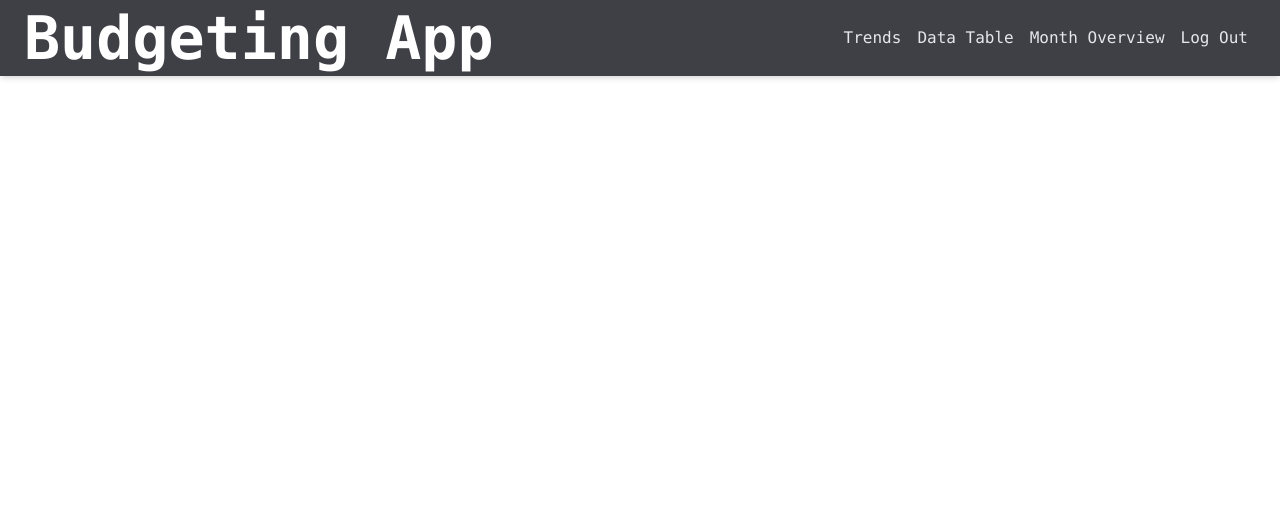
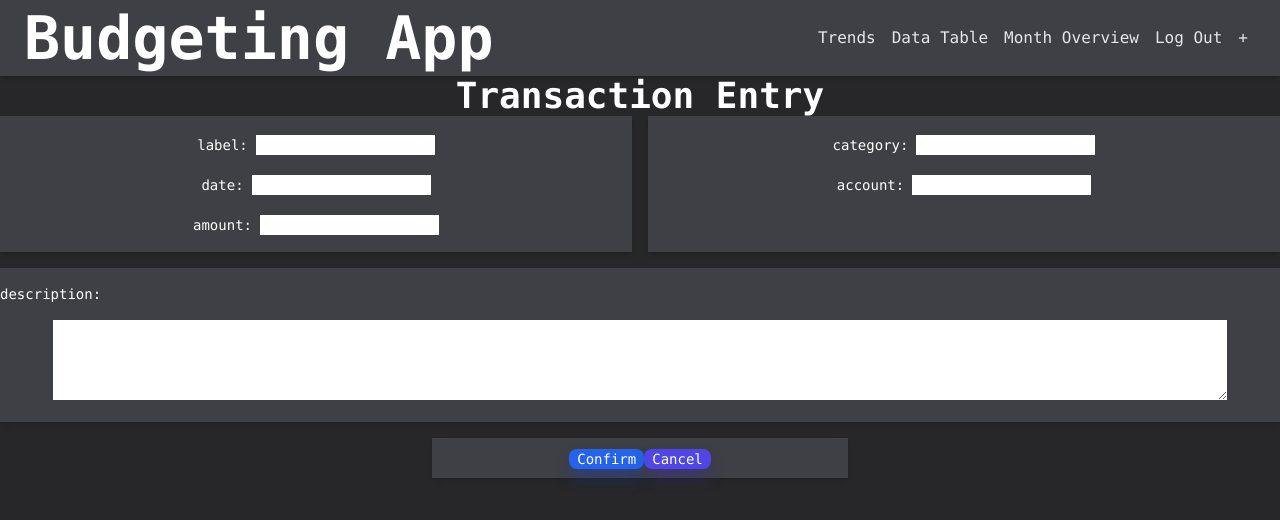
Before and after one commit to duccsquared/budgeting-app, a React (Create React App) app: page /addTransaction in a window 1280 px wide. Shown: the top 520 px of the page. Built offline with nearby package versions, Linux system fonts and the light colour scheme.

Commit message:
created page for adding transactions

```diff
--- a/src/App.js
+++ b/src/App.js
@@ -5,6 +5,7 @@ import ChartDisplay from './pages/chartDisplay.js'
 import GraphDisplay from './pages/graphDisplay.js'
 import TableDisplay from './pages/tableDisplay.js'
 import Transaction from './data/transaction.js'
+import AddTransaction from './pages/addTransaction.js'
 
 import {BrowserRouter as Router, Routes, Route} from "react-router-dom"
 import React from 'react';
@@ -48,6 +49,7 @@ class App extends React.Component { // <div style={{height: 20}}></div>
                     <Route path="/chartDisplay" element={<ChartDisplay></ChartDisplay>}></Route>
                     <Route path="/graphDisplay" element={<GraphDisplay></GraphDisplay>}></Route>
                     <Route path="/tableDisplay" element={<TableDisplay transactionList={this.state.transactionList} removeEntry={(index) => this.removeEntry(index)}></TableDisplay>}></Route>
+                    <Route path="/addTransaction" element={<AddTransaction></AddTransaction>}></Route>
                 </Routes>
             </Router>
         );
--- a/src/components.js
+++ b/src/components.js
@@ -202,3 +202,19 @@ export class RadioBox extends React.Component {
         )
     }
 }
+
+export class Input extends React.Component {
+    render() {
+        return (
+            <input className="text-black text-sm font-mono"/>
+        )
+    }
+}
+
+export class TextArea extends React.Component {
+    render() {
+        return (
+            <textarea className="text-black text-sm font-mono w-11/12" rows={4}/>
+        )
+    }
+}
--- a/src/navbar.js
+++ b/src/navbar.js
@@ -22,6 +22,9 @@ export default function NavBar() {
                 <li className="nav-item mb-2 lg:mb-0">
                     <BtnMinim onClick={() => navigate("/")}>Log Out</BtnMinim>
                 </li>
+                <li className="nav-item mb-2 lg:mb-0">
+                    <BtnMinim onClick={() => navigate("/addTransaction")}>+</BtnMinim>
+                </li>
             </ul>
         </div>
     </nav>
--- /dev/null
+++ b/src/pages/addTransaction.js
@@ -0,0 +1,63 @@
+import {MainSection, BtnMain, BtnSecondary, H1, H2, H3, P, Table, THead, TBody, TR1, TR2, TH, TD, CheckBox, RadioBox, SubSection, Input, TextArea} from '../components.js';
+
+function AddTransaction() {
+    return (
+        <MainSection>
+            <H2>Transaction Entry</H2>
+            <div className="grid grid-cols-6 gap-4">
+                <SubSection className="col-span-3">
+                    <div className="h-4"/>
+                    <div className="inline-flex">
+                        <P>label:</P>
+                        <div className="w-2"/>
+                        <Input/>
+                    </div>
+                    <div className="h-4"/>
+                    <div className="inline-flex">
+                        <P>date:</P>
+                        <div className="w-2"/>
+                        <Input/>
+                    </div>
+                    <div className="h-4"/>
+                    <div className="inline-flex">
+                        <P>amount:</P>
+                        <div className="w-2"/>
+                        <Input/>
+                    </div>
+                    <div className="h-4"/>
+                </SubSection>
+                <SubSection className="col-span-3">
+                    <div className="h-4"/>
+                    <div className="inline-flex">
+                        <P>category:</P>
+                        <div className="w-2"/>
+                        <Input/>
+                    </div>
+                    <div className="h-4"/>
+                    <div className="inline-flex">
+                        <P>account:</P>
+                        <div className="w-2"/>
+                        <Input/>
+                    </div>
+                    <div className="h-4"/>
+                </SubSection>
+                <SubSection className="col-span-6">
+                    <div className="h-4"/>
+                    <P className="text-left">description:</P>
+                    <div className="h-4"/>
+                    <TextArea/>
+                    <div className="h-4"/>
+                </SubSection>
+                <div className="col-span-2"></div>
+                <SubSection className="col-span-2">
+                    <div className="h-2"/>
+                    <BtnMain>Confirm</BtnMain>
+                    <BtnSecondary>Cancel</BtnSecondary>
+                    <div className="h-2"/>
+                </SubSection>
+            </div>
+        </MainSection>
+    )
+}
+
+export default AddTransaction;
```
